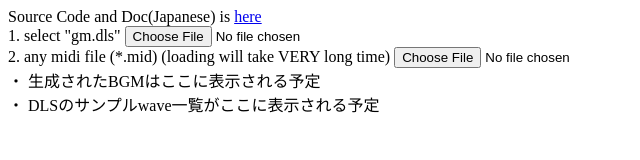
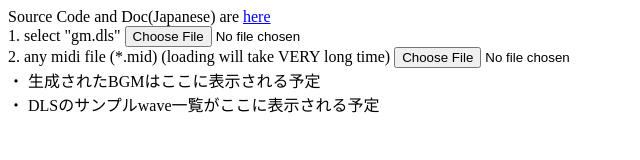
Before and after one commit to hmoriz/midi-wave-converter, a website built with Parcel: page index.html in a window 1280 px wide. Shown: the full height of the page, 0-640 px from the left. Built offline with nearby package versions, Linux system fonts and the light colour scheme.

Commit message:
Update index.html

```diff
--- a/index.html
+++ b/index.html
@@ -3,7 +3,7 @@
     <script type="text/javascript" src="index.ts"></script>
   </head>
   <body>
-    <div id="doc">Source Code and Doc(Japanese) is <a href="https://github.com/hmoriz/midi-wave-converter">here</a></div>
+    <div id="doc">Source Code and Doc(Japanese) are <a href="https://github.com/hmoriz/midi-wave-converter">here</a></div>
     <div id="inputarea"></div>
     <div id="audioarea">
       ・ 生成されたBGMはここに表示される予定
```
